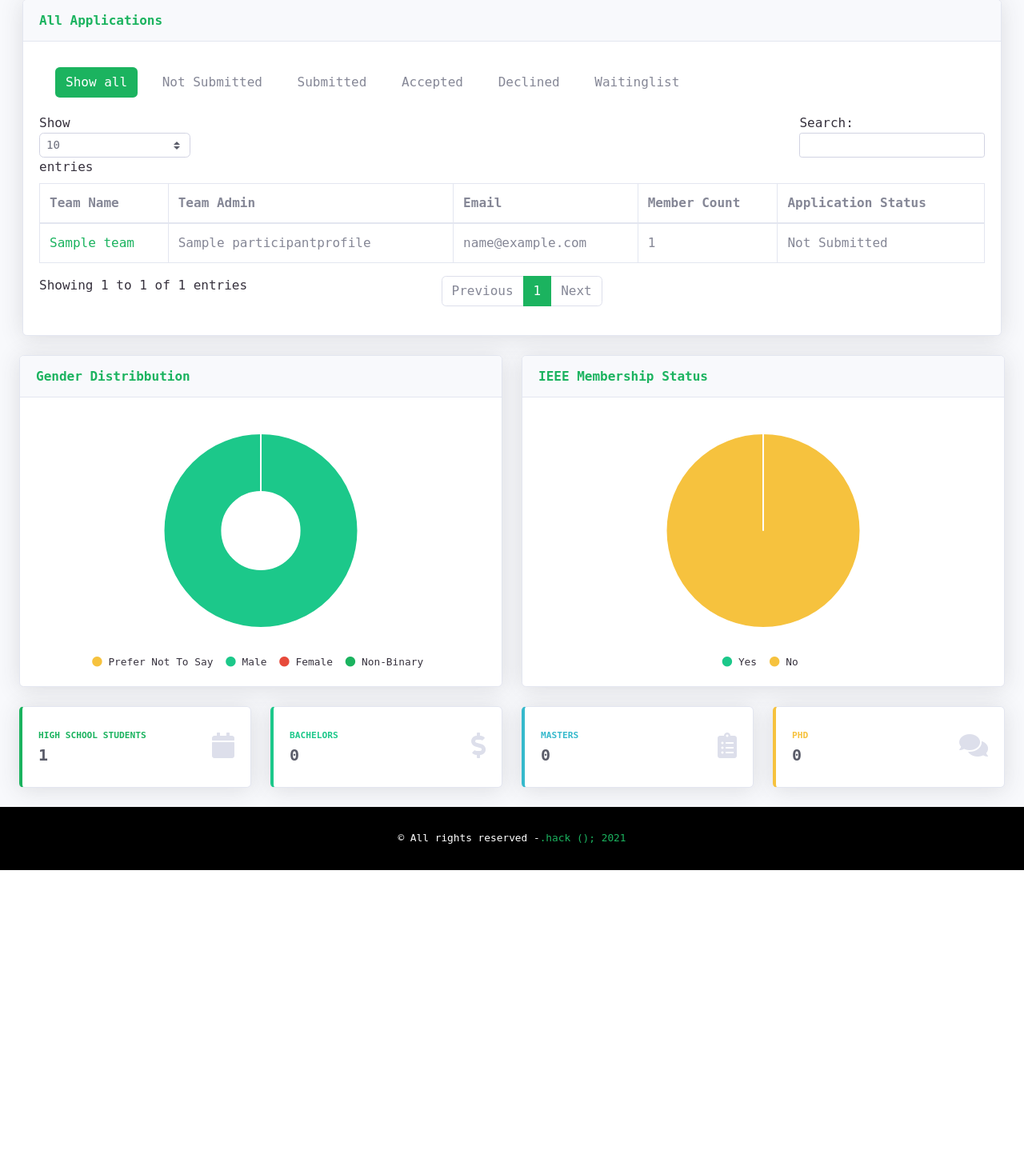
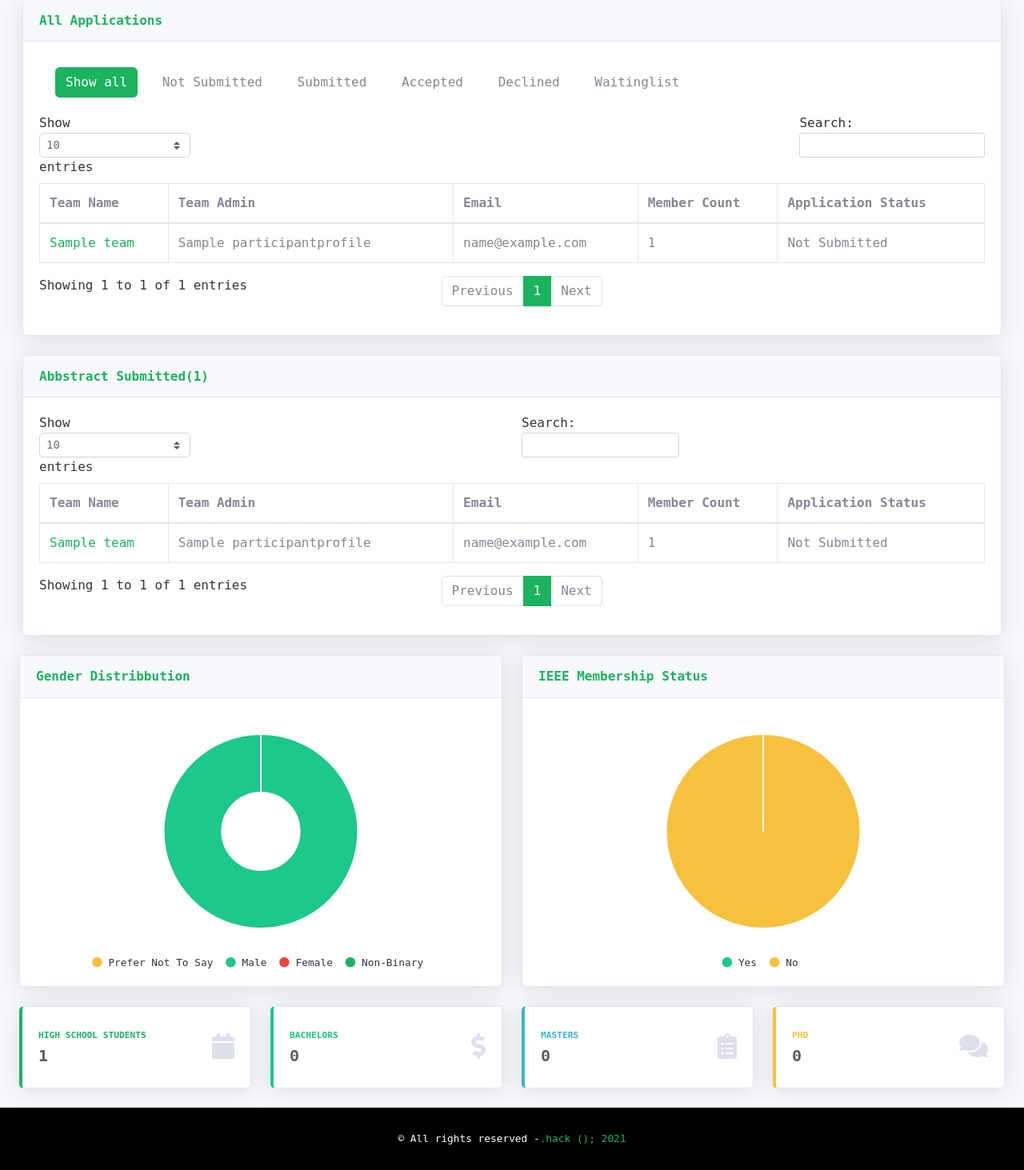
Before and after one commit to blessey15/hack21, a Django app: page /orgdb in a window 1280 px wide. Shown: the part 737-2200 px from the top of the page at 80% size. Before the commit the page ends 1825 px from the top, so only its background shows below. Run offline with Django 3.2, Linux system fonts and the light colour scheme; a user stored in the database is signed in; tables that the repository leaves empty hold one stand-in row (values such as "Sample post"); some libraries are stand-ins or nearby versions.

Commit message:
organizer dashboard updated

```diff
--- /dev/null
+++ b/static/js/demo/datatables-demo2.js
@@ -0,0 +1,4 @@
+// Call the dataTables jQuery plugin
+$(document).ready(function() {
+  $('#dataTable2').DataTable();
+});
--- a/templates/org_db.html
+++ b/templates/org_db.html
@@ -2,6 +2,9 @@
 {% load static %}
 
 {% block body %}
+
+<!-- <link rel="stylesheet" href="//cdn.datatables.net/1.10.23/css/jquery.dataTables.min.css"> -->
+<!-- <script src="//cdn.datatables.net/1.10.23/js/jquery.dataTables.min.js"></script> -->
                 <!-- Begin Page Content -->
                 <div class="container-fluid">
 
@@ -285,6 +288,54 @@
                             </div>
                         </div>
 
+
+                        <div class="align-content-center" style="width: 100%;">
+                            <div class="card shadow mb-4 mr-3 ml-3 alig">
+                                <div class="card-header py-3">
+                                    <h6 class="m-0 font-weight-bold text-primary">Abbstract Submitted({{ no_of_abstract_submitted }})</h6>
+                                </div>
+                                <!-- <div id="myBtnContainer">
+                                    <button class="btn active" onclick="filterSelection('all')"> Show all</button>
+                                    <button class="btn" onclick="filterSelection('Not')"> Not Submitted</button>
+                                    <button class="btn" onclick="filterSelection('Submitted')"> Submitted</button>
+                                    <button class="btn" onclick="filterSelection('Accepted')"> Accepted</button>
+                                    <button class="btn" onclick="filterSelection('Declined')"> Declined</button>
+                                    <button class="btn" onclick="filterSelection('Waitinglist')"> Waitinglist</button>
+                                </div> -->
+
+                                <div class="card-body">
+                                    <div class="table-responsive">
+                                        <table class="table table-bordered" id="dataTable2" width="100%" cellspacing="0">
+                                            <thead>
+                                                <tr>
+                                                    <th>Team Name</th>
+                                                    <th>Team Admin</th>
+                                                    <th>Email</th>
+                                                    <th>Member Count</th>
+                                                    <th>Application Status</th>
+                                                    <!-- <th>Salary</th> -->
+                                                </tr>
+                                            </thead>
+                                            <tbody>
+                                                {% for application in applications %}
+                                                    {% if application.abstract_submitted %}
+                                                        <tr class="FilterRow Not" style="display: none;">
+                                                            <td><a href="{% url 'team_detail' application.team.id %}">{{ application.team.name }}</a></td>
+                                                            <td>{{ application.team.admin.profile.name }}</td>
+                                                            <td>{{ application.team.admin.email }}</td>
+                                                            <td>{{ application.member_count }}</td>
+                                                            <td>{{ application.application_status }}</td>
+                                                            <!-- <td>$320,800</td> -->
+                                                        </tr>
+                                                    {% endif %}
+                                                {% endfor %}
+                                            </tbody>
+                                        </table>
+                                    </div>
+                                </div>
+                            </div>
+                        </div>
+
                     </div>
 
                     <div class="row">
@@ -500,6 +551,13 @@
         }
     </script>
 
+<!--
+    <script>
+        $(document).ready( function () {
+    $('#dataTable2').DataTable();
+} );
+    </script> -->
+
 
 
     <script>
@@ -557,6 +615,7 @@
     <script src="{% static 'js/demo/chart-pie-demo-gender.js' %}"></script>
     <script src="{% static 'js/demo/chart-pie-demo-ieee.js' %}"></script>
     <script src="{% static 'js/demo/datatables-demo.js' %}"></script>
+    <script src="{% static 'js/demo/datatables-demo2.js' %}"></script>
     {% endblock %}
 </body>
 
--- a/templates/team_detail.html
+++ b/templates/team_detail.html
@@ -101,7 +101,7 @@
                         <div class="my-4">
                             <h2 class="text-center">Abstract</h2>
                             <h3><b>Project Title: </b> {{ abstract.project_title }}</h3>
-                            <h3 class="btn btn-primary btn-icon-split my-3">{{ abstract.problem_statement }}</h3>
+                            <h1 class="btn btn-primary btn-icon-split my-3 text-lg">{{ abstract.problem_statement }}</h1>
                             <p>{{ abstract.abstract }}</p>
                         </div>
                     {% else %}
```
